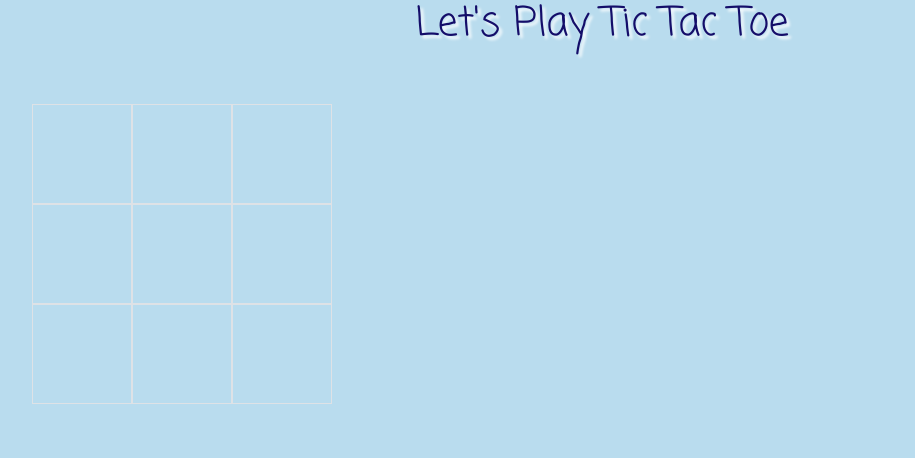
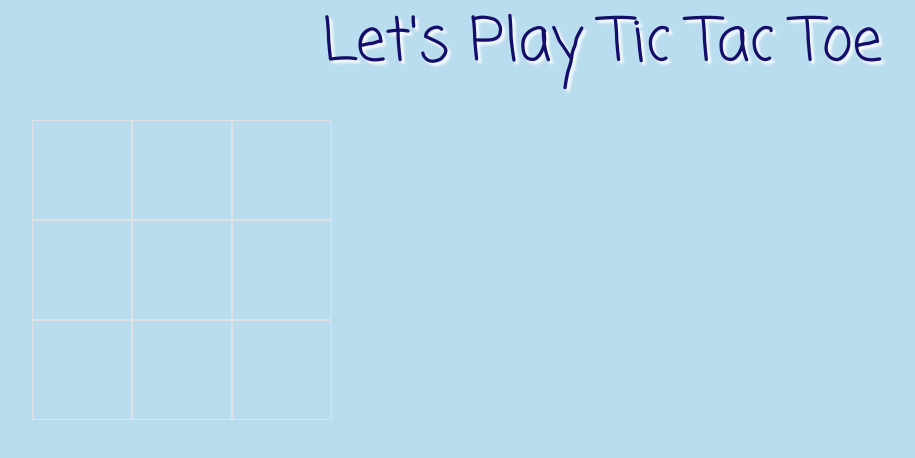
Before and after one commit to erinelise2/week11assignment, a website: page index.html in a window 1280 px wide. Shown: the whole page, without its empty margins (38-953 px from the left). Drawn offline with nearby package versions, Linux system fonts and the light colour scheme.

Commit message:
fixed header size

```diff
--- a/index.css
+++ b/index.css
@@ -1,8 +1,10 @@
-.main-header {
+.header {
     color:rgb(20, 13, 105);
     text-align: center;
-    font-size:xx-large;
     font-family: "Coming Soon";
+    font-weight:500;
+    font-size: 45pt;
+    font-display: flex;
     text-shadow: 3px 3px 3px white;
 }
 
--- a/index.html
+++ b/index.html
@@ -23,11 +23,11 @@
 </head>
 
 <body>
-    <div class="main-header">
-        <h1>Let's Play Tic Tac Toe</h1><br>
+    <div>
+        <h1 class="header pt-2 pb-2">Let's Play Tic Tac Toe</h1><br>
     </div>
 
-    <div id="gridElement" class="container grid-element text-center">
+    <div id="gridElement" class="container grid-element text-center align-items-center">
         <div class="row">
             <div class="col-4 border d-flex align-items-center justify-content" id="topRight"></div>
             <div class="col-4 border d-flex align-items-center justify-content" id="topMiddle"></div>
```
